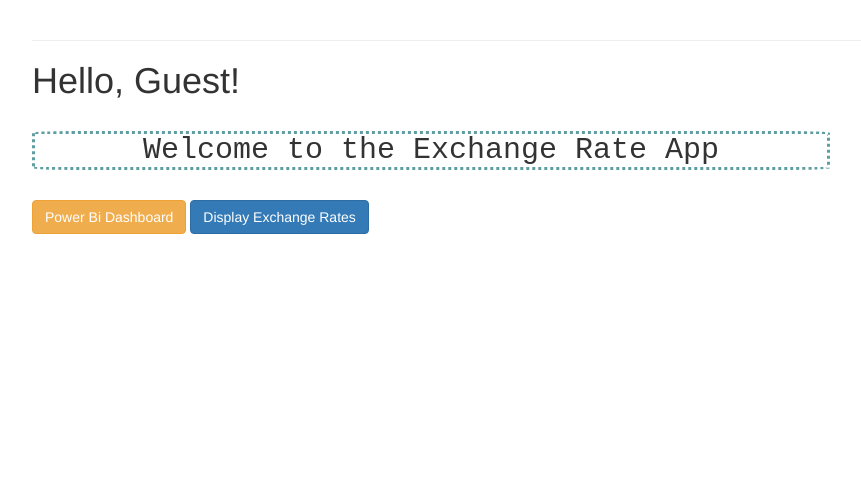
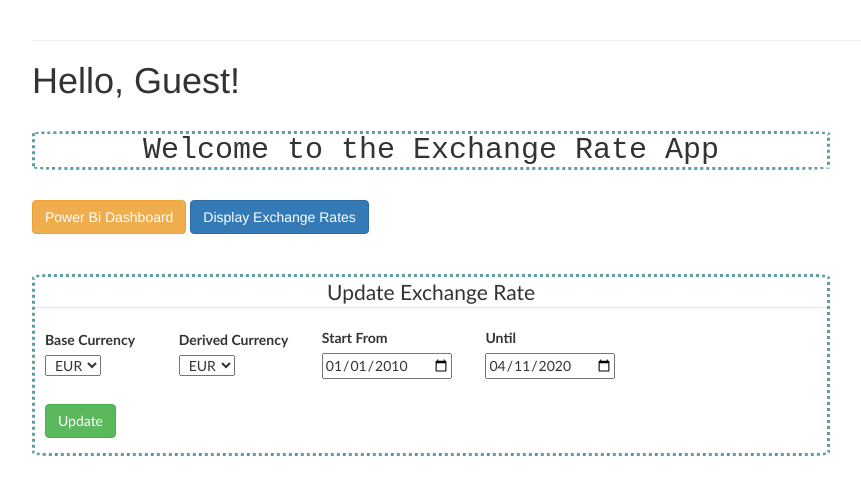
Before and after one commit to skjoshi267/Exchange-Rate-App, a Flask app: page / in a window 1280 px wide. Shown: the part 52-547 px from the top of the page, without its empty margins (38-899 px from the left). Run offline with Flask 2, Linux system fonts and the light colour scheme; some libraries are stand-ins or nearby versions.

Commit message:
Input Form for Exchange Rate Done

```diff
--- a/Flask_App/forms.py
+++ b/Flask_App/forms.py
@@ -1,7 +1,8 @@
 from flask_wtf import FlaskForm
-from wtforms import StringField,PasswordField,SubmitField
+from wtforms import StringField,PasswordField,SubmitField,SelectField,DateField
 from wtforms.validators import DataRequired,Email,ValidationError
 from Flask_App.models import Users
+from datetime import *
 
 class LoginForm(FlaskForm):
     username = StringField("Username",validators=[DataRequired()])
@@ -23,3 +24,33 @@ class RegisterForm(FlaskForm):
         email_exists = Users.query.filter_by(email=email.data).first()
         if email_exists is not None:
             raise ValidationError("Email Id is already registered")
+
+class ExchangeRateForm(FlaskForm):
+    one_curr = ''
+    base_date = ''
+    from_curr = SelectField("Base Currency",validators=[DataRequired()],
+                                            choices=[('EUR','EUR'),
+                                                     ('USD','USD')])
+    to_curr = SelectField("Derived Currency",validators=[DataRequired()],
+                                             choices=[('EUR','EUR'),
+                                                      ('USD','USD'),
+                                                      ('INR','INR')])
+    baseline_date = DateField("Start From",validators=[DataRequired(message="Start From Cannot be Empty")])
+    end_date = DateField("Until",validators=[DataRequired(message="End Date Cannot be Empty")])
+    submit = SubmitField("Update")
+
+    def validate_from_curr(self,from_curr):
+        self.one_curr = from_curr.data
+
+    def validate_to_curr(self,to_curr):
+        if self.one_curr == to_curr.data:
+            raise ValidationError("Base and Derived Currency cannot be same")
+
+    # def validate_baseline_date(self,baseline_date):
+    #     self.base_date = datetime(2000,1,1)
+    #     if baseline_date.data < base_date.data:
+    #         raise ValidationError("Baseline date must be greater than 01/01/2020")
+
+    # def validate_end_date(self,end_date):
+    #     if (self.base_date >= end_date.data) or (self.base_date > date.today()):
+    #         raise ValidationError("End date cannot be in the future or less than base date")
--- a/Flask_App/routes.py
+++ b/Flask_App/routes.py
@@ -1,6 +1,6 @@
 from flask import render_template,flash,redirect,request,url_for
 from Flask_App import exchng_rate_app,database
-from Flask_App.forms import RegisterForm,LoginForm
+from Flask_App.forms import RegisterForm,LoginForm,ExchangeRateForm
 from Flask_App.models import Users
 from werkzeug.security import generate_password_hash,check_password_hash
 
@@ -13,9 +13,13 @@ def register_user(new_user):
     database.session.commit()
 
 #Home/Index Page
-@exchng_rate_app.route('/')
+@exchng_rate_app.route('/',methods=['GET','POST'])
 def home():
-    return render_template('index.html',user=user)
+    exch_form = ExchangeRateForm()
+    if exch_form.validate_on_submit():
+        flash("Exchange Rates updated in the table")
+    #write Logic to update exchange rates
+    return render_template('index.html',user=user,form=exch_form)
 
 #About_Us Page
 @exchng_rate_app.route('/about_us')
@@ -23,7 +27,7 @@ def about_us():
     return render_template('about_us.html',user=user)
 
 #Registration Form
-@exchng_rate_app.route('/register',methods=['GET', 'POST'])
+@exchng_rate_app.route('/register',methods=['GET','POST'])
 def register():
     reg_form = RegisterForm()
 
--- /dev/null
+++ b/Flask_App/static/css/index.css
@@ -0,0 +1,52 @@
+.index-h2{
+    border-style: dotted;
+    text-align: center;
+    border-radius: 5%;
+    border-color: cadetblue;
+    width: 70%;
+    font-family: 'Courier New', Courier, monospace;
+  }
+
+#powerbi-info{
+  display: none;
+}
+
+#exchange-info{
+  border-style: dotted;
+  border-radius: 2%;
+  border-color: cadetblue;
+  font-family: 'Trebuchet MS', 'Lucida Sans Unicode', 'Lucida Grande', 'Lucida Sans', Arial, sans-serif;
+  width: 70%;
+}
+
+.custom-select{
+  width: auto;
+  padding-left: 5px;
+  margin-left: 10px;
+}
+
+.legend{
+  text-align: center;
+  margin-top: 5px;
+}
+
+.err_base, .err_der{
+  margin-left: 10px;
+}
+
+.btn#update{
+  margin-left: 10px;
+}
+
+.form-group#div_from_curr{
+  display: inline-block;
+}
+
+.form-group#div_to_curr, .form-group#div_base_date, .form-group#div_end_date{
+  display: inline-block;
+  margin-left: 30px;
+}
+
+label#base-date, label#end-date{
+  margin-bottom: 0px;
+}
--- a/Flask_App/static/css/main.css
+++ /dev/null
@@ -1,19 +0,0 @@
-.form-group{
-    margin-left: 2%;
-    margin-right: 2%;
-    margin-top: 2%;
-    width: 25%;
-  }
-
-.index-h2{
-    border-style: dotted;
-    text-align: center;
-    border-radius: 5%;
-    border-color: cadetblue;
-    width: 70%;
-    font-family: 'Courier New', Courier, monospace;
-  }
-
-#powerbi-info{
-  display: none;
-}
--- /dev/null
+++ b/Flask_App/static/css/register.css
@@ -0,0 +1,6 @@
+.form-group{
+    margin-left: 2%;
+    margin-right: 2%;
+    margin-top: 2%;
+    width: 25%;
+  }
--- a/Flask_App/static/js/main.js
+++ b/Flask_App/static/js/main.js
@@ -1,35 +1,45 @@
 var clicked = false;
-var powerbi = document.getElementById("powerbi");
-var exchange = document.getElementById("exchange");
 var powerbiInfo = document.getElementById("powerbi-info");
+var baseDate = document.getElementById("baseline-date");
+var endDate = document.getElementById("enddate");
+var today = new Date();
 
-function setInfo(replace_str,target) {
-    var infoMsg = powerbiInfo.innerText.replace(replace_str,target);
-    powerbiInfo.innerText = infoMsg;
+baseDate.value = "2010-01-01";
+if ( (today.getMonth()+1).toString().length == 1 ) {
+    var month = "0"+today.getMonth();
+}
+else {
+    month = today.getMonth();
+}
+if ( (today.getDate()).toString().length == 1 ) {
+    var date_today = "0"+today.getDate();
+}
+else {
+    date_today = today.getDate();
+}
+
+endDate.value = today.getFullYear()+'-'+month+'-'+date_today;
+
+// update.onclick = function setActions() {
+//     if (powerbiInfo.style.display == "block") {
+//         powerbiInfo.style.display = "none";
+//     }
+//     document.getElementById("exchange-info").style.display = "block";
+// }
+
+powerbi.onclick = function displayInfo() {
+    if (document.getElementById("exchange-info").style.display == "block"){
+        document.getElementById("exchange-info").style.display = "none"
+    }
     powerbiInfo.style.display = "block";
     clicked = true;
 };
 
-function getReplace(){
-    if(powerbiInfo.innerText.search(powerbi.innerText) > 0){
-        return powerbi.innerText;
+exchange.onclick = function updateExchangeRates() {
+    if (powerbiInfo.style.display == "block") {
+        powerbiInfo.style.display = "none";
     }
-    else if(powerbiInfo.innerText.search(exchange.innerText) > 0){
-        return exchange.innerText;
-    }
-    else{
-        return "&feature";
-    }
-};
-
-powerbi.onclick = function displayInfo() {
-    var replace = getReplace();
-    setInfo(replace,powerbi.innerText);
-};
-
-exchange.onclick = function displayInfo() {
-    var replace = getReplace();
-    setInfo(replace,exchange.innerText);
+    // document.getElementById("exchange-info").style.display = "block";
 };
 
 document.onclick = function hideInfo() {
--- a/Flask_App/templates/base.html
+++ b/Flask_App/templates/base.html
@@ -1,9 +1,4 @@
 {% extends 'bootstrap/base.html' %}
-
-{% block styles %}
-{{super()}}
-<link rel="stylesheet" href="{{url_for('.static', filename='css/main.css')}}"></link>
-{% endblock %}
 
 {% block scripts %}
 <script src="{{url_for('.static', filename='js/main.js')}}"></script>
--- a/Flask_App/templates/index.html
+++ b/Flask_App/templates/index.html
@@ -1,4 +1,9 @@
 {% extends "base.html" %}
+
+{% block styles %}
+{{super()}}
+<link rel="stylesheet" href="{{url_for('.static', filename='css/index.css')}}"></link>
+{% endblock %}
 
 {% block app_content %}
 <div class="container">
@@ -11,7 +16,74 @@
     <br>
     <br>
     <div class="alert alert-info" id="powerbi-info">
-        &feature is not available in this release.
+        This feature is not available in this release.
     </div>
+    <br>
+    <div id=exchange-info>
+    <form action="" method="post" novalidate>
+    <fieldset>
+        <legend class="legend">Update Exchange Rate</legend>
+    {{ form.hidden_tag() }}
+    <div class="form-group" id="div_from_curr">
+        <label for="from_curr" class="err_base">Base Currency</label><br>
+        <select id ="from_curr" class="custom-select" name="from_curr">
+            {% for currency in form.from_curr.choices %}
+            {% if currency[1] == form.from_curr.data %}
+            <option value="{{ currency[1] }}" selected>
+            {{ currency[0] }}
+            </option>
+            {% else %}
+            <option value="{{ currency[1] }}">
+            {{ currency[0] }}
+            </option>
+            {% endif %}
+            {% endfor %}
+        </select>
+    </div>
+    <div class="form-group" id="div_to_curr">
+        <label for="to_curr" class="err_der">Derived Currency</label><br>
+        <select class="custom-select" name="to_curr">
+            {% for currency in form.to_curr.choices %}
+            {% if currency[1] == form.to_curr.data %}
+            <option value="{{ currency[1] }}" selected>
+            {{ currency[0] }}
+            </option>
+            {% else %}
+            <option value="{{ currency[1] }}">
+            {{ currency[0] }}
+            </option>
+            {% endif %}
+            {% endfor %}
+        </select>
+    </div>
+    <div class="form-group" id="div_base_date">
+        <label for="base-date" id="base-date">{{ form.baseline_date.label }}</label><br>
+        <input id="baseline-date" name="baseline_date" type="date">
+    </div>
+    <div class="form-group" id="div_end_date">
+        <label for="end-date" id="end-date">{{ form.end_date.label }}</label><br>
+        <input id="enddate" name="end_date" type="date">
+    </div>
+    <br>
+    <div class="form-group">
+        <p>
+            {% for error in form.to_curr.errors %}
+                <span class="err_der" style="color: red;">[{{ error }}]</span>
+            {% endfor %}
+        </p>
+        <p>
+            {% for error in form.baseline_date.errors %}
+                <span class="err_base" style="color: red;">[{{ error }}]</span>
+            {% endfor %}
+        </p>
+        <p>
+            {% for error in form.end_date.errors %}
+                <span class="err_der" style="color: red;">[{{ error }}]</span>
+            {% endfor %}
+        </p>
+        <button type="submit" class="btn btn-success" id="update" name="update">Update</button>
+    </div>
+    </fieldset>
+    </form>
 </div>
 {% endblock %}
```
Also changed, not shown: Flask_App/models.py (+10 -2 lines), Flask_App/templates/register.html (+6 -1 lines), migrations/versions/da5e244e3790_.py (added, +42 -0 lines), migrations/versions/f9a98d49a26c_.py (added, +42 -0 lines), 1 other file.
